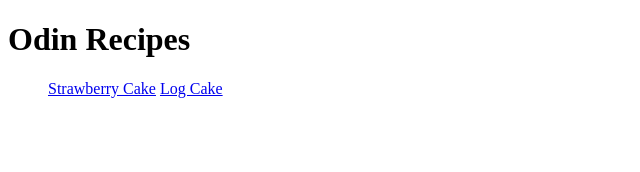
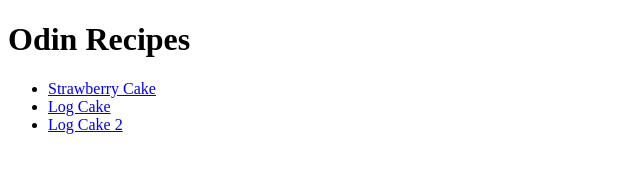
Before and after one commit to npkolte/odin-recipes, a plain HTML site: page index.html in a window 1280 px wide. Shown: the whole page, without its empty margins (0-640 px from the left). Drawn offline with Linux system fonts and the light colour scheme.

Commit message:
Add and reorder links to recipes on homepage

```diff
--- a/index.html
+++ b/index.html
@@ -8,8 +8,9 @@
 <body>
     <h1>Odin Recipes</h1>
     <ul>
-    <a href="recipes/strawberry-cake.html">Strawberry Cake</a>
-    <a href="recipes/log-cake.html">Log Cake</a>
+        <li><a href="recipes/strawberry-cake.html">Strawberry Cake</a></li>
+        <li><a href="recipes/log-cake.html">Log Cake</a></li>
+        <li><a href="recipes/log-cake-2.html">Log Cake 2</a></li>
     </ul>
 
 </body>
```
